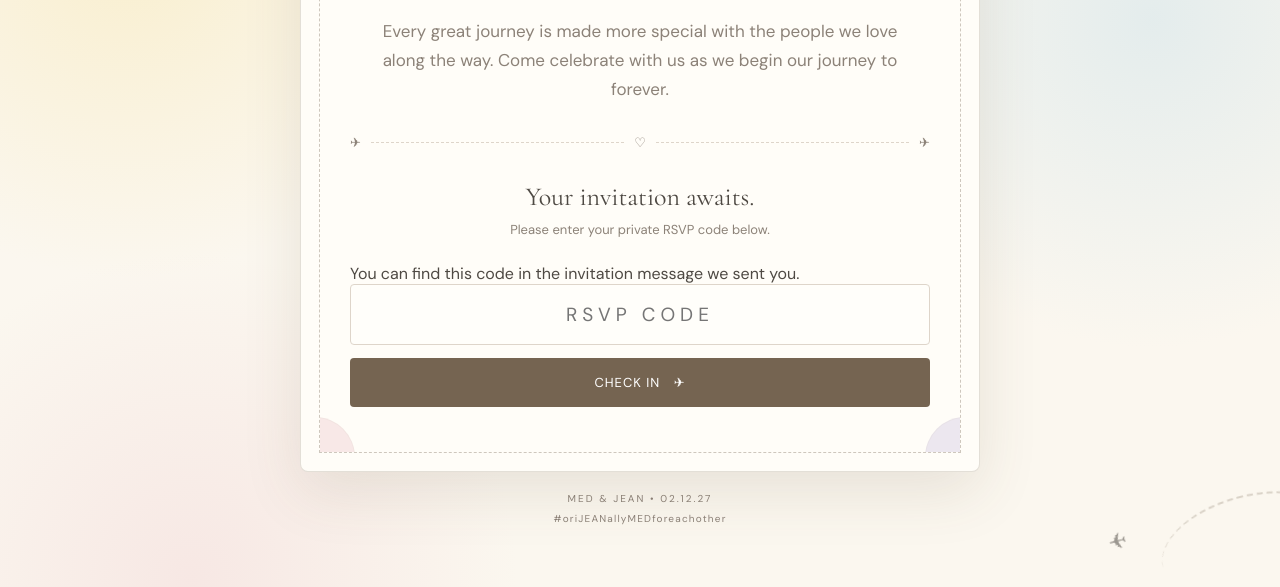
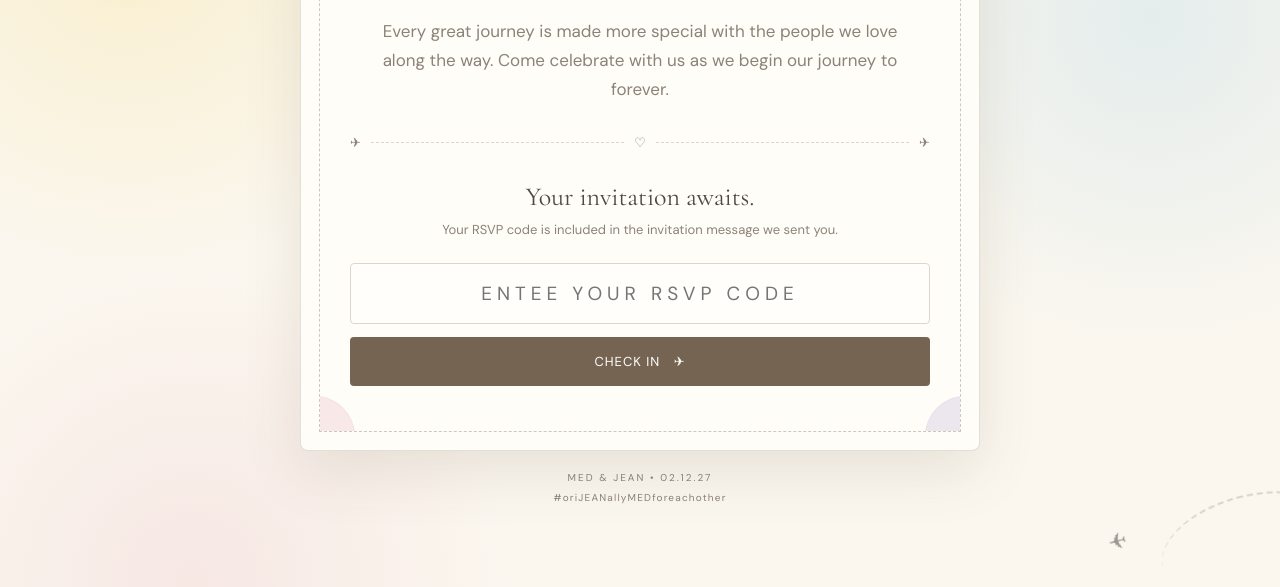
Before and after one commit to nocedamedardo/wedding-rsvp, a plain HTML site: page index.html in a window 1280 px wide. Shown: the part 141-728 px from the top of the page. Drawn offline with nearby package versions, Linux system fonts and the light colour scheme; a web font is replaced by a local one.

Commit message:
Update index.html

```diff
--- a/index.html
+++ b/index.html
@@ -1393,10 +1393,7 @@
 
           <div class="instruction-sub">
 
-            Please enter your private RSVP code below.
-
-             </div>
-            You can find this code in the invitation message we sent you.
+            Your RSVP code is included in the invitation message we sent you.
 
           </div>
 
@@ -1409,7 +1406,7 @@
 
             type="text"
 
-            placeholder="RSVP CODE"
+            placeholder="ENTEE YOUR RSVP CODE"
 
             autocomplete="off"
 
```
